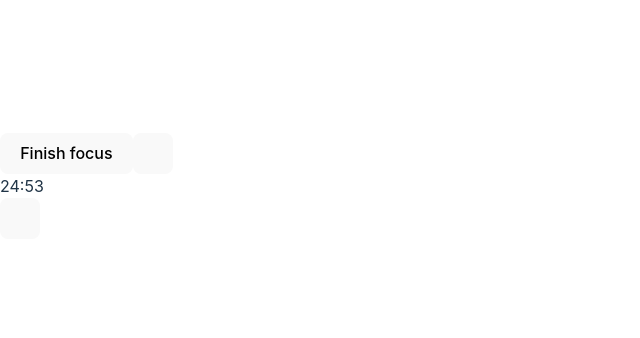
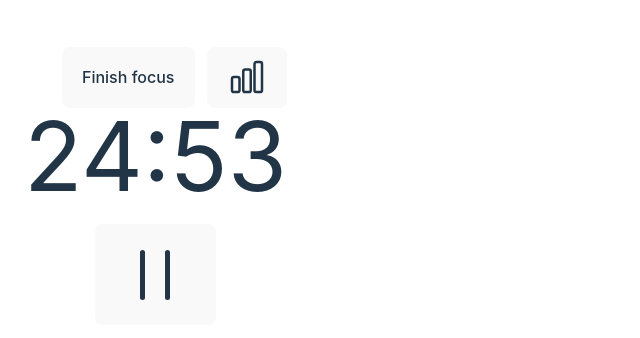
Before and after one commit to mmrakt/hack-timer, a React (Vite) app: page / in a window 1280 px wide. Shown: the part 214-552 px from the top of the page, without its empty margins (0-640 px from the left). Built offline with nearby package versions, Linux system fonts and the light colour scheme.

Commit message:
fix: build error

```diff
--- a/package.json
+++ b/package.json
@@ -2,7 +2,6 @@
   "name": "vite-crxjs-sample",
   "private": true,
   "version": "0.0.0",
-  "type": "module",
   "scripts": {
     "dev": "vite",
     "build": "tsc && vite build",
@@ -20,6 +19,7 @@
     "@types/react-dom": "^18.0.7",
     "@vitejs/plugin-react": "^2.2.0",
     "autoprefixer": "^10.4.13",
+    "postcss": "^8.4.18",
     "tailwindcss": "^3.2.2",
     "typescript": "^4.6.4",
     "vite": "^3.2.0"
--- a/src/App.css
+++ /dev/null
@@ -1,41 +0,0 @@
-#root {
-  max-width: 1280px;
-  margin: 0 auto;
-  padding: 2rem;
-  text-align: center;
-}
-
-.logo {
-  height: 6em;
-  padding: 1.5em;
-  will-change: filter;
-}
-.logo:hover {
-  filter: drop-shadow(0 0 2em #646cffaa);
-}
-.logo.react:hover {
-  filter: drop-shadow(0 0 2em #61dafbaa);
-}
-
-@keyframes logo-spin {
-  from {
-    transform: rotate(0deg);
-  }
-  to {
-    transform: rotate(360deg);
-  }
-}
-
-@media (prefers-reduced-motion: no-preference) {
-  a:nth-of-type(2) .logo {
-    animation: logo-spin infinite 20s linear;
-  }
-}
-
-.card {
-  padding: 2em;
-}
-
-.read-the-docs {
-  color: #888;
-}
--- a/src/App.tsx
+++ b/src/App.tsx
@@ -6,6 +6,7 @@ import ChartIcon from "./components/svg/Chart";
 import PauseIcon from "./components/svg/Pause";
 import PlayIcon from "./components/svg/Play";
 import Digit from "./components/Degit";
+import "./styles/globals.css";
 
 type IProps = {
   expiryTimestamp: Date;
--- a/tailwind.config.js
+++ b/tailwind.config.js
@@ -1,8 +1,8 @@
+/** @type {import('tailwindcss').Config} */
 module.exports = {
-  mode: 'jit',
-  purge: ['./src/**/*.{ts,tsx}'],
-  darkMode: 'class',
-  theme: { extend: {} },
-  variants: { extend: {} },
+  mode: "jit",
+  purge: ["./src/**/*.{js,jsx,ts,tsx}"],
+  darkMode: "media",
+  theme: {},
   plugins: [],
-}
+};
--- a/vite.config.ts
+++ b/vite.config.ts
@@ -8,19 +8,8 @@ const manifest = defineManifest({
   version: "0.0.1",
   description: "discription",
   action: {
-    default_icon: "./assets/icon-512.png",
-    default_popup: "./dist/popup/index.html",
+    default_popup: "index.html",
   },
-  // background: {
-  //   service_worker: "./dist/background/index.html",
-  // },
-  permissions: ["tabs", "storage", "activeTab", "http://*/", "https://*/"],
-  content_scripts: [
-    {
-      matches: ["http://*/*", "https://*/*"],
-      js: ["./dist/contentScripts/index.global.js"],
-    },
-  ],
 });
 
 export default defineConfig({
```
